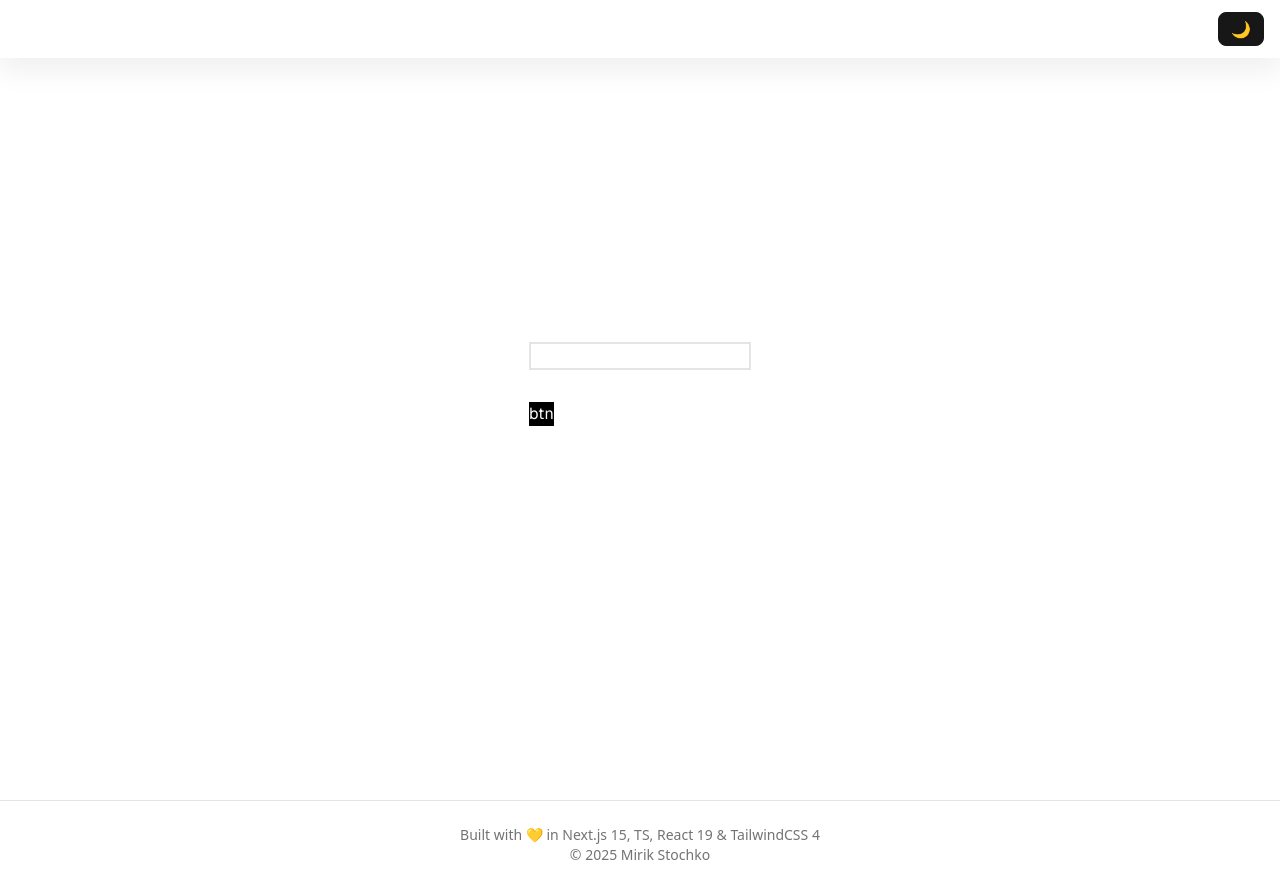
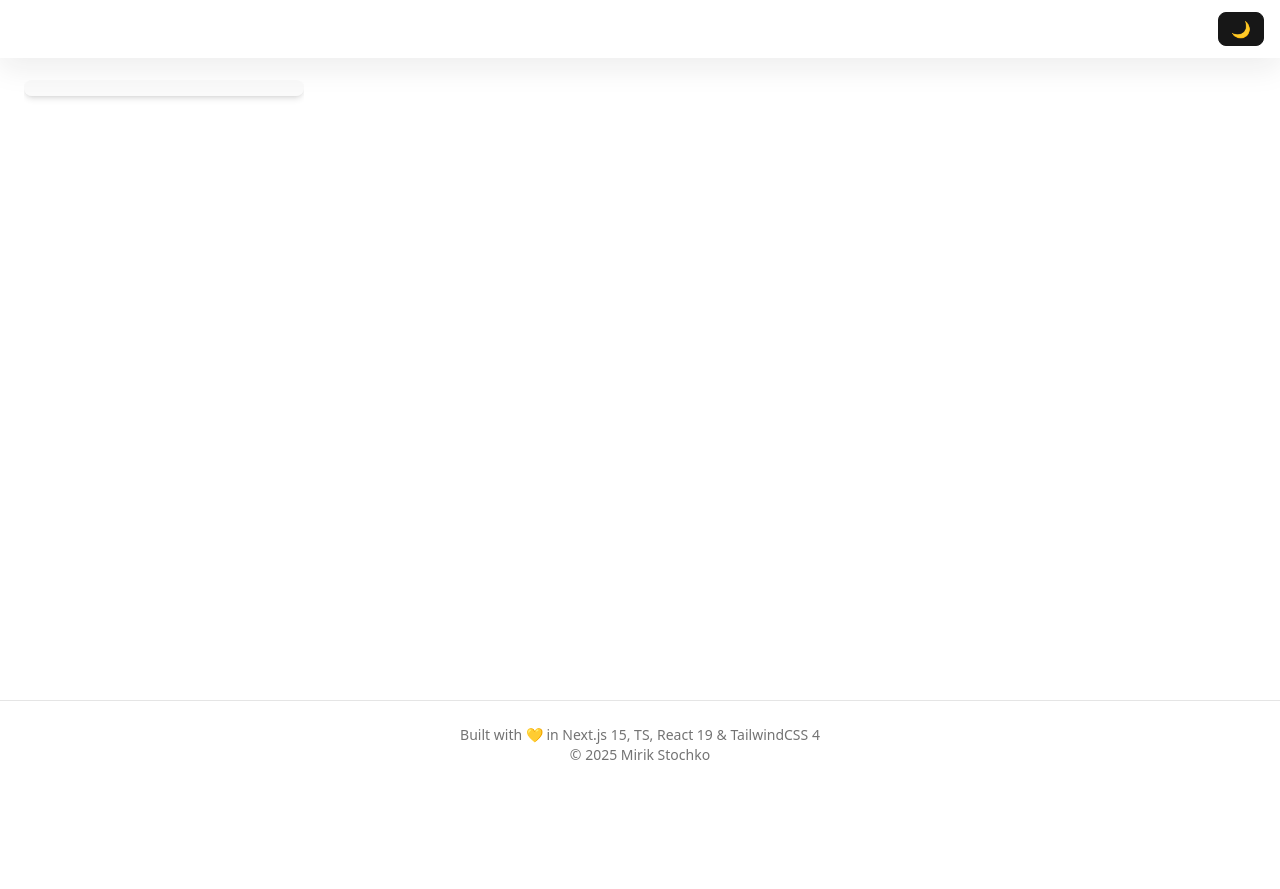
Before and after one commit to Mirik-ua/focus_board, a Next.js app: page / in a window 1280 px wide. After the commit the page ends 800 px from the top, so only its background shows below. Built offline with nearby package versions, Linux system fonts and the light colour scheme.

Commit message:
add styled ui

```diff
--- a/src/app/page.tsx
+++ b/src/app/page.tsx
@@ -2,6 +2,7 @@
 import { TodoWrapper } from '@/components/todo/index'
 import { FilterTypes, Todo, TodoField } from '@/types/todo'
 import { useCallback, useState } from 'react'
+import { SectionWrap } from '@/components/todo/SectionWrap'
 
 const initialVal = (label: string, id: number) => ({
   id: id.toString(),
@@ -55,24 +56,15 @@ export default function TodoList() {
   }, [])
 
   return (
-    <div className="font-sans grid grid-rows-[20px_1fr_20px] items-center justify-items-center min-h-screen p-8 pb-20 gap-16 sm:p-20">
-      <main className="flex flex-col gap-[32px] row-start-2 items-center sm:items-start">
-        <input
-          className="border-2"
-          type="text"
-          value={labelField.value}
-          onChange={handleField}
-        />
-        {labelField.error ? <p>{labelField.error}</p> : null}
-        <button className="bg-black text-white" onClick={handleClick}>
-          btn
-        </button>
-        <TodoWrapper
-          arr={arr}
-          filter={filter}
-          handleChangeRadio={handleChangeRadio}
-          handleChange={handleChange}
-        />
+    <div
+      className="flex font-sans  pt-20  px-6 gap-16  pb-6"
+      style={{
+        height: 'calc(100vh - 100px)',
+        maxHeight: 'calc(100vh - 100px)',
+      }}
+    >
+      <main className="flex overflow-x-scroll gap-[32px] ">
+        <SectionWrap />
       </main>
       <footer className="row-start-3 flex gap-[24px] flex-wrap items-center justify-center"></footer>
     </div>
--- /dev/null
+++ b/src/components/todo/SectionWrap.tsx
@@ -0,0 +1,10 @@
+export function SectionWrap() {
+  return (
+    <div
+      className="min-w-[280px] overflow-hidden p-2 h-max rounded-2xl
+        shadow-md bg-muted/50 transition-transform duration-300 ease-[cubic-bezier(0.22,1,0.36,1)]"
+    >
+      <div className="overflow-y-auto"></div>
+    </div>
+  )
+}
--- a/src/components/todo/index.tsx
+++ b/src/components/todo/index.tsx
@@ -16,67 +16,5 @@ export const TodoWrapper = ({
   handleChange: (id: string) => void
   handleChangeRadio: (name: FilterTypes) => void
 }) => {
-  const filtersMap: FilterTypes[] = todoFilters as FilterTypes[]
-
-  const TodoFilter = useCallback(
-    ({ ...i }) => {
-      if (filter === 'all') {
-        return (
-          <TodoMap
-            key={i.id}
-            id={i.id}
-            label={i.label}
-            completed={i.completed}
-            handleChange={() => handleChange(i.id)}
-          />
-        )
-      }
-      if (filter === 'active' && !i.completed) {
-        return (
-          <TodoMap
-            key={i.id}
-            id={i.id}
-            label={i.label}
-            completed={i.completed}
-            handleChange={() => handleChange(i.id)}
-          />
-        )
-      }
-      if (filter === 'completed' && i.completed) {
-        return (
-          <TodoMap
-            key={i.id}
-            id={i.id}
-            label={i.label}
-            completed={i.completed}
-            handleChange={() => handleChange(i.id)}
-          />
-        )
-      }
-    },
-    [filter]
-  )
-
-  return (
-    <>
-      {arr.length
-        ? filtersMap.map((i, index) => {
-            return (
-              <FilterRadio
-                activeValue={filter}
-                key={index}
-                handleChangeRadio={handleChangeRadio}
-                name={i}
-              />
-            )
-          })
-        : null}
-      <hr />
-      {arr.length
-        ? arr.map((i) => {
-            return <TodoFilter {...i} key={i.label} />
-          })
-        : null}
-    </>
-  )
+  return <></>
 }
```
